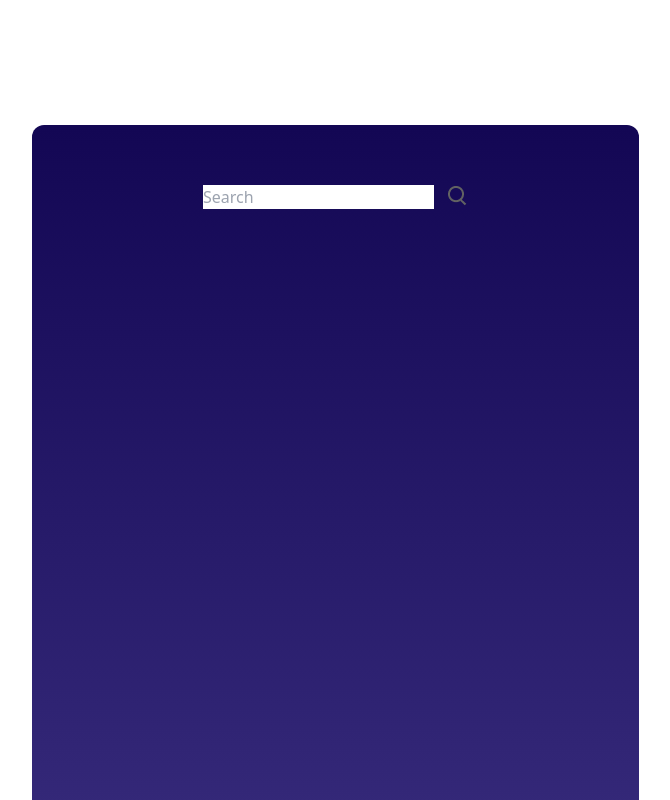
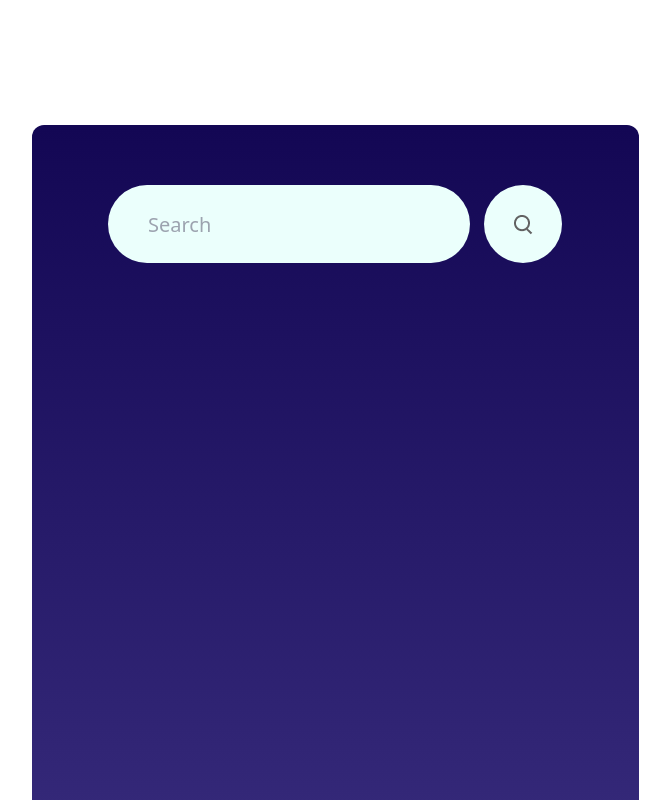
Before and after one commit to NathanDavids/Weather-App, a React (Vite) app: page / in a window 1280 px wide. Shown: the top 800 px of the page, without its empty margins (305-975 px from the left). Built offline with nearby package versions, Linux system fonts and the light colour scheme.

Commit message:
Completed Search Bar Styling

```diff
--- a/src/components/WeatherApp/WeatherApp.css
+++ b/src/components/WeatherApp/WeatherApp.css
@@ -17,3 +17,28 @@
     gap: 14px;
     padding-top: 60px;
 }
+
+.top-bar input{
+    display: flex;
+    width: 362px;
+    height: 78px;
+    background: #ebfffc;
+    border: none;
+    outline: none;
+    border-radius: 40px;
+    padding-left: 40px;
+    color: #626262;
+    font-size: 20px;
+    font-weight: 400;
+}
+
+.search-icon{
+    display: flex;
+    justify-content: center;
+    align-items: center;
+    width: 78px;
+    height: 78px;
+    background: #ebfffc;
+    border-radius: 40px;
+    cursor: pointer;
+}
--- a/src/components/WeatherApp/WeatherApp.jsx
+++ b/src/components/WeatherApp/WeatherApp.jsx
@@ -12,7 +12,7 @@ import search_icon from '../../assets/search.png'
 function WeatherApp() {
   return (
     <>
-    <section className='weatherApp w-full h-[800px] bg-black'>
+    <section className='weatherApp w-full h-[1000px] bg-black'>
         <div className='container w-full h-[700px] bg-white'>
             <div className='top-bar'>
                 <input type="text" className='cityInput' placeholder='Search'/>
```
